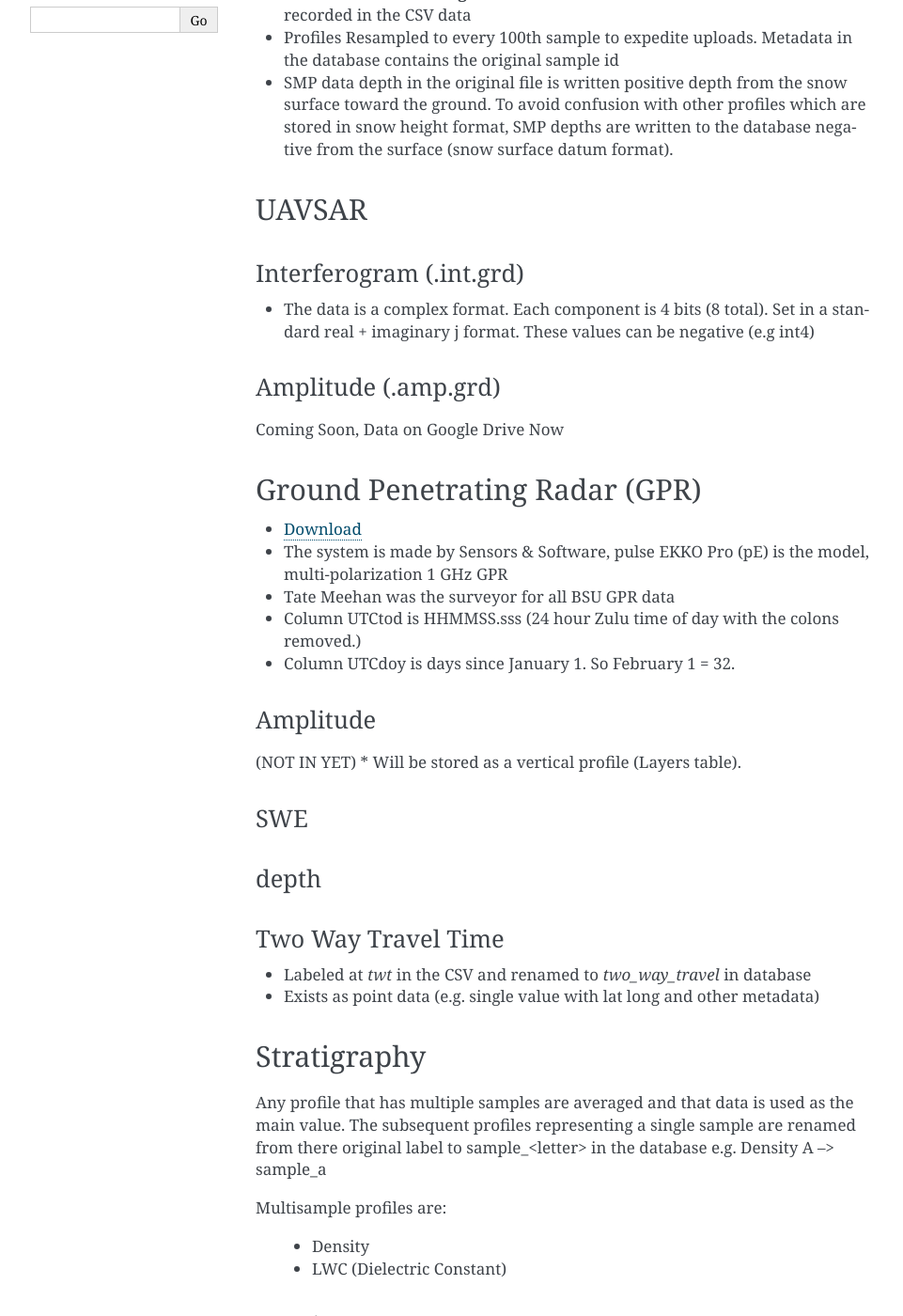
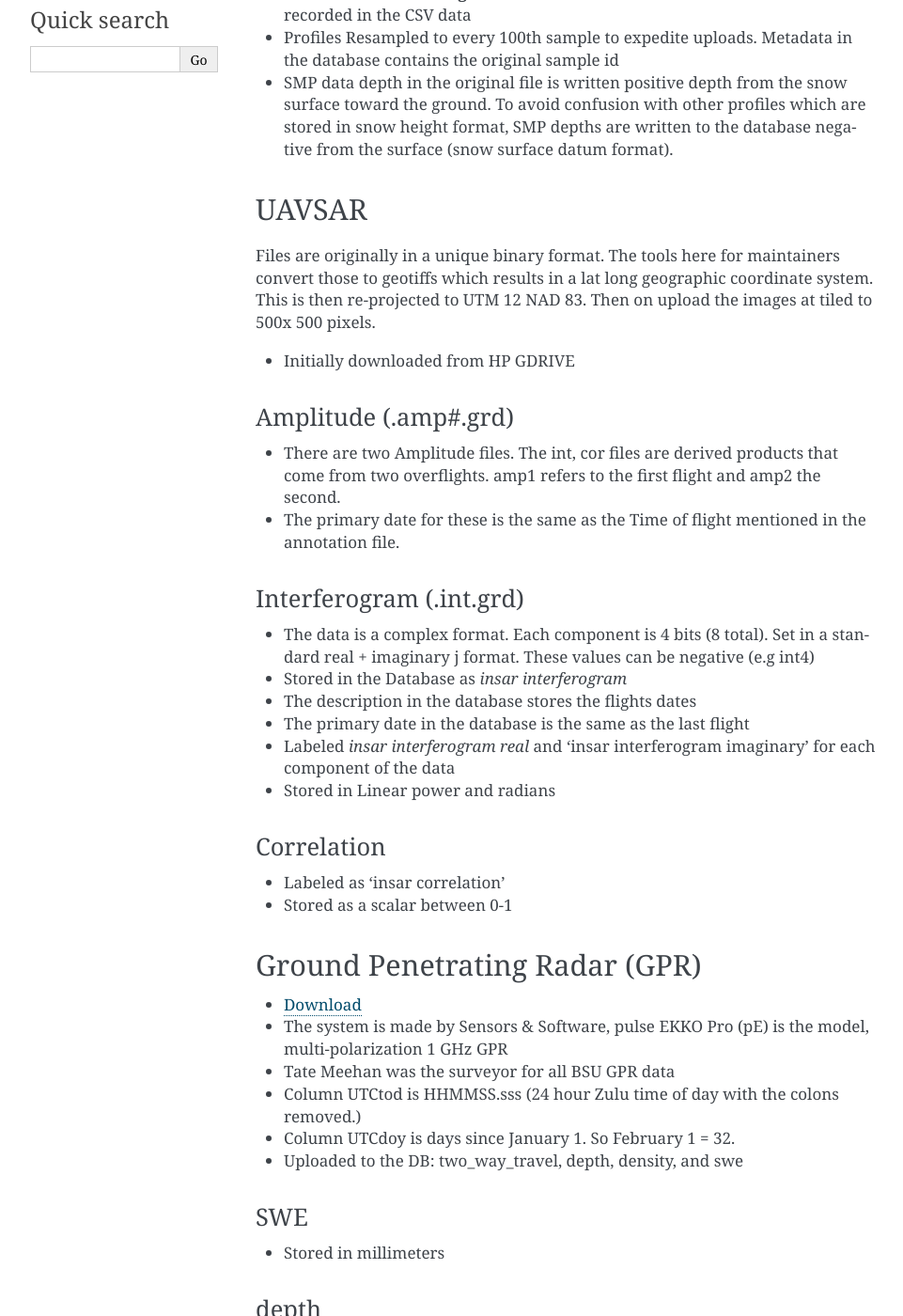
Before and after one commit to SnowEx/snowexsql, a Sphinx documentation site: the page built from docs/data_notes.rst, in a window 1280 px wide and 1400 px high, scrolled down 514 px. Shown: the whole window at 94% size, without its empty margins (148-1109 px from the left). Built offline with Sphinx 7.4.7, drawn with Linux system fonts in a browser that asks for light colours; pages that are not in the unit, such as notebooks, are missing from menus; some of the changed text lies outside the part shown.

Commit message:
Updated data notes on uavsar, Added download script for snow dem, working towards #4

```diff
--- a/docs/data_notes.rst
+++ b/docs/data_notes.rst
@@ -35,44 +35,69 @@
 
 UAVSAR
 ------
+Files are originally in a unique binary format. The tools here for maintainers
+convert those to geotiffs which results in a lat long geographic coordinate system.
+This is then re-projected to UTM 12 NAD 83. Then on upload the images at tiled to
+500x 500 pixels.
+
+* Initially downloaded from HP GDRIVE
+
+Amplitude (.amp#.grd)
+~~~~~~~~~~~~~~~~~~~~~~~~
+
+* There are two Amplitude files. The int, cor files are derived products that
+  come from two overflights. amp1 refers to the first flight and amp2 the second.
+* The primary date for these is the same as the Time of flight mentioned in the
+  annotation file.
 
 Interferogram (.int.grd)
 ~~~~~~~~~~~~~~~~~~~~~~~~
 
 * The data is a complex format. Each component is 4 bits (8 total). Set in a
   standard real + imaginary j format. These values can be negative (e.g int4)
+* Stored in the Database as `insar interferogram`
+* The description in the database stores the flights dates
+* The primary date in the database is the same as the last flight
+* Labeled `insar interferogram real` and 'insar interferogram imaginary'
+  for each component of the data
+* Stored in Linear power and radians
 
-Amplitude (.amp.grd)
-~~~~~~~~~~~~~~~~~~~~~~~~
-Coming Soon, Data on Google Drive Now
+Correlation
+~~~~~~~~~~~
+* Labeled as 'insar correlation'
+* Stored as a scalar between 0-1
+
 
 Ground Penetrating Radar (GPR)
 ------------------------------
 * `Download <https://drive.google.com/file/d/1gxP3rHoIEXeBAi0ipEKbF_ONQhYWuz_0/view>`_
-
-
 * The system is made by Sensors & Software, pulse EKKO Pro (pE) is the model,
   multi-polarization 1 GHz GPR
 * Tate Meehan was the surveyor for all BSU GPR data
 * Column UTCtod is HHMMSS.sss (24 hour Zulu time of day with the colons removed.)
 * Column UTCdoy is days since January 1. So February 1 = 32.
-
-Amplitude
-~~~~~~~~~
-(NOT IN YET)
-* Will be stored as a vertical profile (Layers table).
+* Uploaded to the DB: two_way_travel, depth, density, and swe
 
 SWE
 ~~~
+* Stored in millimeters
 
 depth
 ~~~~~
+* Stored in centimeters
 
 Two Way Travel Time
 ~~~~~~~~~~~~~~~~~~~
 
 * Labeled at `twt` in the CSV and renamed to `two_way_travel` in database
 * Exists as point data (e.g. single value with lat long and other metadata)
+* Stored in nanoseconds
+
+density
+~~~~~~~
+* Stored as `avgDensity` renamed to `density`
+* Stored in kg/m^3
+
 
 
 Stratigraphy
@@ -100,3 +125,13 @@
 
 * Dielectric constants have multiple samples. The main value is the average of
   these values horizontally
+
+
+Snow Off DEM
+------------
+
+The lidar snow off data is from the USGS 1m lidar acquisition which mostly
+covers the entire survey site.
+
+* Sources are described `./scripts/3DEP_sources_1m_DEM.txt`
+* Downloaded using `./download_snow_off.sh`
```
Also changed, not shown: 2 other files.
